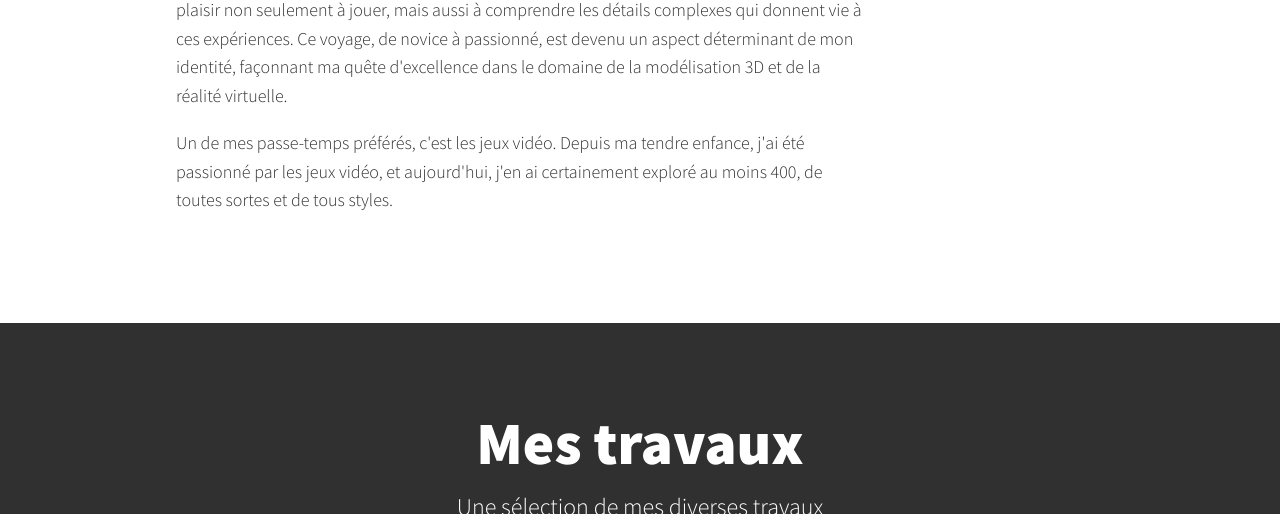
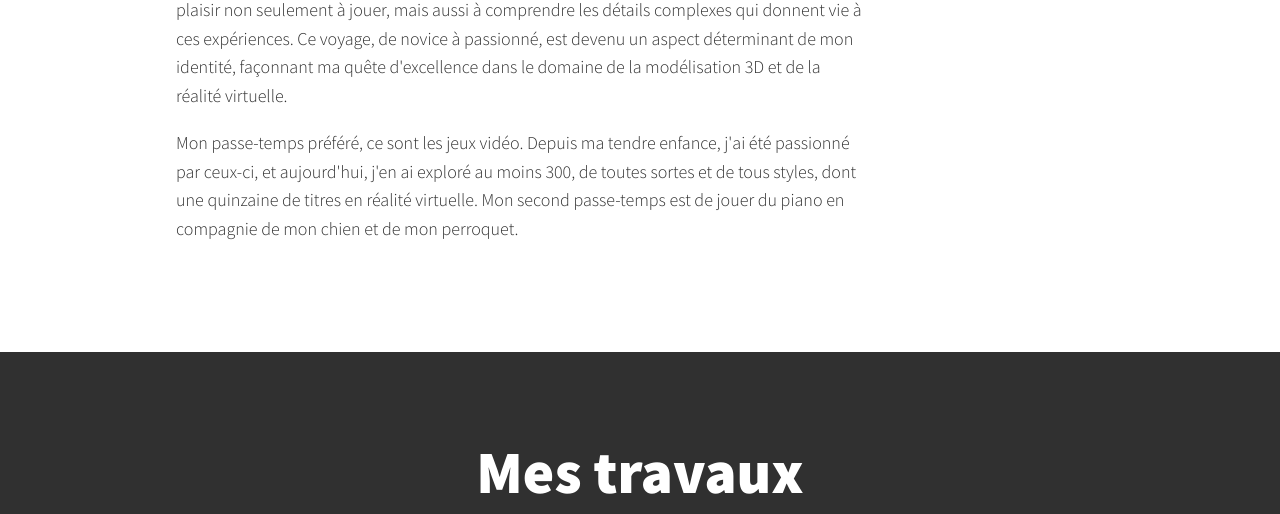
Before and after one commit to daminim1/Admin_testing, a plain HTML site: page index.html in a window 1280 px wide. Shown: the part 1897-2411 px from the top of the page. Drawn offline with nearby package versions, Linux system fonts and the light colour scheme.

Commit message:
Update index.html
changed the about me section to add piano

```diff
--- a/index.html
+++ b/index.html
@@ -92,8 +92,9 @@
 		complexes qui donnent vie à ces expériences. Ce voyage, de novice à passionné, est devenu un aspect déterminant de mon identité, façonnant ma quête
 		d'excellence dans le domaine de la modélisation 3D et de la réalité virtuelle.</p>
 
-		<p>Un de mes passe-temps préférés, c'est les jeux vidéo. Depuis ma tendre enfance, j'ai été passionné par les jeux vidéo, et aujourd'hui,
-		j'en ai certainement exploré au moins 400, de toutes sortes et de tous styles.</p>
+		<p>Mon passe-temps préféré, ce sont les jeux vidéo. Depuis ma tendre enfance, j'ai été passionné par ceux-ci, et aujourd'hui,
+		j'en ai exploré au moins 300, de toutes sortes et de tous styles, dont une quinzaine de titres en réalité virtuelle. Mon second passe-temps est de
+		jouer du piano en compagnie de mon chien et de mon perroquet.</p>
 
 		</div>
 
```
